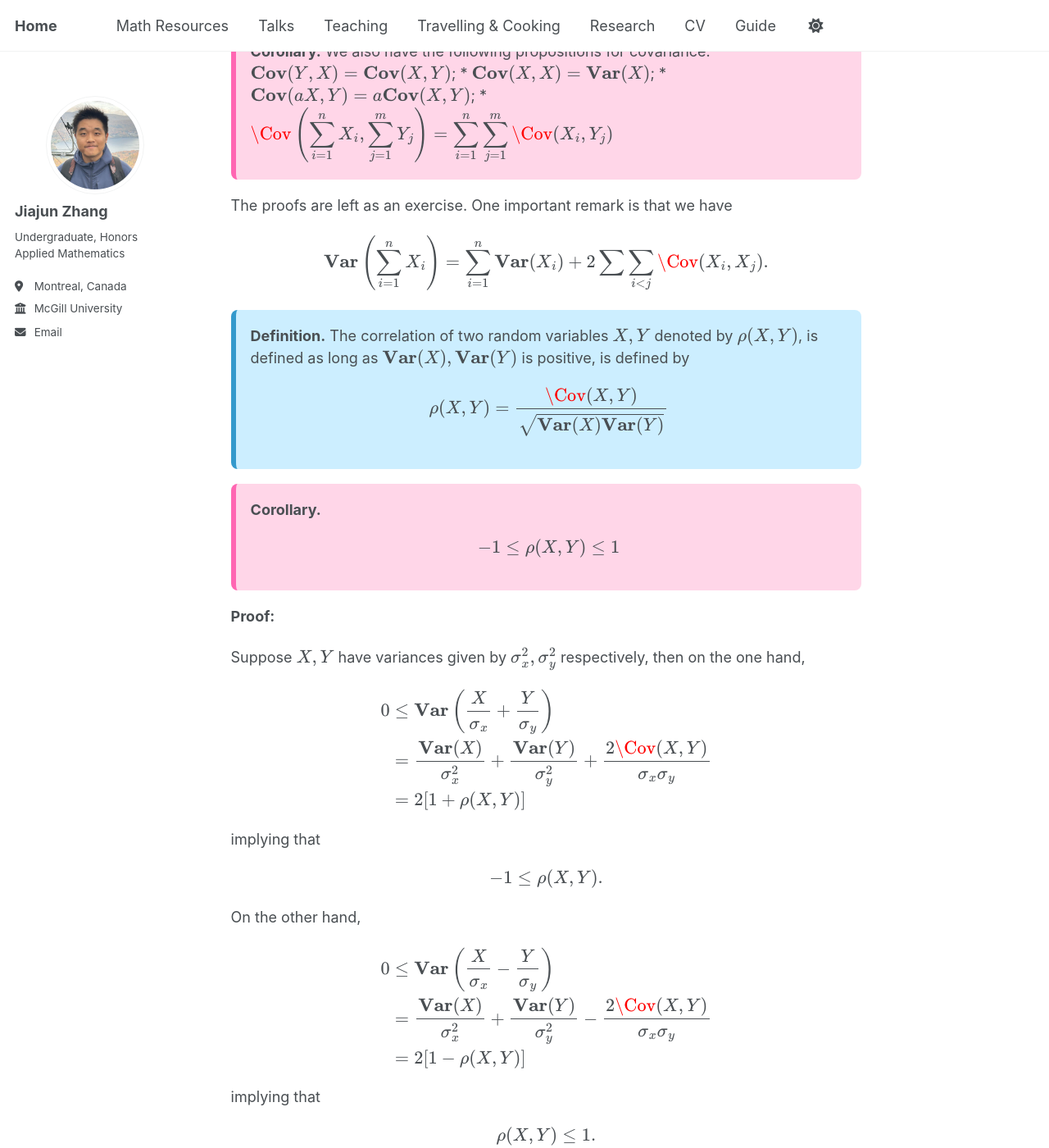
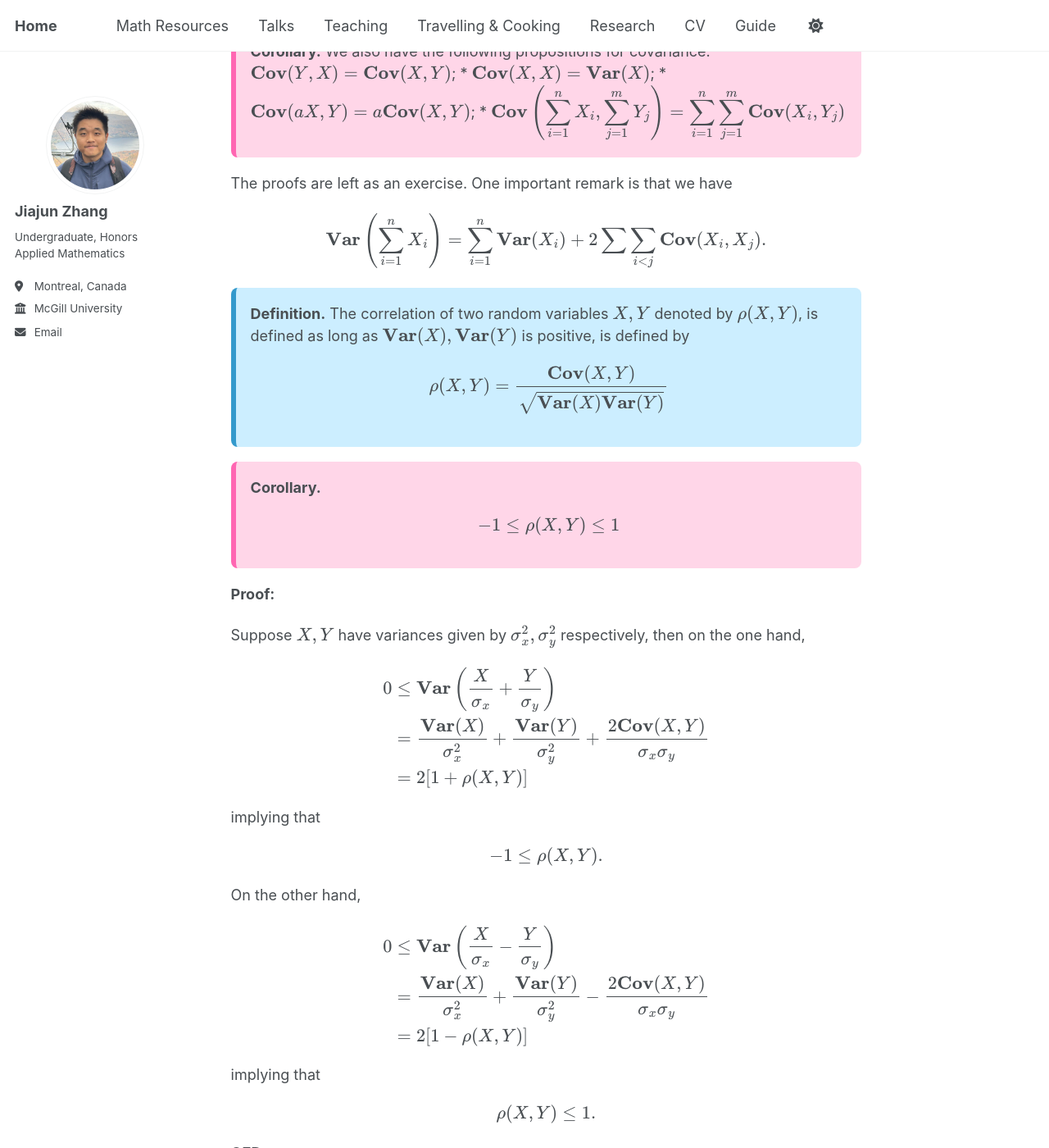
Before and after one commit to JohanssonRein/JohanssonRein.github.io, a Jekyll site: the page built from _publications/covar.md, in a window 1280 px wide and 1400 px high, scrolled down 684 px. Shown: the whole window at 82% size. Built offline with Jekyll 4.4.1, drawn with Linux system fonts in a browser that asks for light colours; some of the changed text lies outside the part shown.

Commit message:
Update covar.md

```diff
--- a/_publications/covar.md
+++ b/_publications/covar.md
@@ -50,7 +50,7 @@ So we have $\mathbb{E}(XY) = \mathbb{E}(X)\mathbb{E}(Y)$, which finishes the pro
 
 * $\mathbf{Cov}(aX,Y) = a \mathbf{Cov}(X,Y)$;
 
-* $\displaystyle{\Cov \left( \sum_{i=1}^n X_i, \sum_{j=1}^m Y_j \right) = \sum_{i=1}^n \sum_{j=1}^m \Cov(X_i,Y_j)}$
+* $\displaystyle{\mathbf{Cov} \left( \sum_{i=1}^n X_i, \sum_{j=1}^m Y_j \right) = \sum_{i=1}^n \sum_{j=1}^m \mathbf{Cov}(X_i,Y_j)}$
 </div>
 
 
@@ -59,7 +59,7 @@ So we have $\mathbb{E}(XY) = \mathbb{E}(X)\mathbb{E}(Y)$, which finishes the pro
 The proofs are left as an exercise. One important remark is that we have
 
 $$
-\mathbf{Var}\left( \sum_{i=1}^n X_i \right) = \sum_{i=1}^n \mathbf{Var}(X_i) + 2 \sum \sum_{i<j} \Cov(X_i,X_j).
+\mathbf{Var}\left( \sum_{i=1}^n X_i \right) = \sum_{i=1}^n \mathbf{Var}(X_i) + 2 \sum \sum_{i<j} \mathbf{Cov}(X_i,X_j).
 $$
 
 
@@ -67,7 +67,7 @@ $$
   <strong>Definition.</strong> The correlation of two random variables $X,Y$ denoted by $\rho(X,Y)$, is defined as long as $\mathbf{Var}(X), \mathbf{Var}(Y)$ is positive, is defined by
 
 $$
-\rho(X,Y) = \frac{\Cov(X,Y)}{\sqrt{\mathbf{Var}(X) \mathbf{Var}(Y)}}
+\rho(X,Y) = \frac{\mathbf{Cov}(X,Y)}{\sqrt{\mathbf{Var}(X) \mathbf{Var}(Y)}}
 $$
 </div>
 
@@ -86,7 +86,7 @@ Suppose $X,Y$ have variances given by $\sigma_x^2, \sigma_y^2$ respectively, the
 $$
 \begin{align*}
 0 &\leq \mathbf{Var} \left( \frac{X}{\sigma_x} + \frac{Y}{\sigma_y} \right)\\
-&= \frac{\mathbf{Var}(X)}{\sigma_x^2} + \frac{\mathbf{Var}(Y)}{\sigma_y^2} + \frac{2 \Cov(X,Y)}{\sigma_x \sigma_y} \\
+&= \frac{\mathbf{Var}(X)}{\sigma_x^2} + \frac{\mathbf{Var}(Y)}{\sigma_y^2} + \frac{2 \mathbf{Cov}(X,Y)}{\sigma_x \sigma_y} \\
 & = 2[1 + \rho(X,Y)]
 \end{align*}
 $$
@@ -102,7 +102,7 @@ On the other hand,
 $$
 \begin{align*}
 0 &\leq \mathbf{Var} \left( \frac{X}{\sigma_x} - \frac{Y}{\sigma_y} \right)\\
-&= \frac{\mathbf{Var}(X)}{\sigma_x^2} + \frac{\mathbf{Var}(Y)}{\sigma_y^2}  -\frac{2 \Cov(X,Y)}{\sigma_x \sigma_y} \\
+&= \frac{\mathbf{Var}(X)}{\sigma_x^2} + \frac{\mathbf{Var}(Y)}{\sigma_y^2}  -\frac{2 \mathbf{Cov}(X,Y)}{\sigma_x \sigma_y} \\
 & = 2[1 - \rho(X,Y)]
 \end{align*}
 $$
@@ -122,7 +122,7 @@ value of $\rho(X, Y)$ indicates that $Y$ tends to increase when $X$ does, wherea
   <strong>Example.</strong>  Let $X_1,X_2,\cdots,X_n$ be independent and identically distributed random variables having variance $\sigma^2$, show that
 
 $$
-\Cov(X_i - \overline{X}, \overline{X}) = 0
+\mathbf{Cov}(X_i - \overline{X}, \overline{X}) = 0
 
 $$
 where $\overline{X}$ is called the sample mean, denoted by
@@ -135,9 +135,9 @@ $$
 
 $$
 \begin{align*}
-\Cov(X_i - \overline{X}, \overline{X}) &= \Cov(X_i, \overline{X}) - \Cov(\overline{X}, \overline{X}) \\
-&= \Cov \left( X_i, \frac{1}{n} \sum_{j=1}^n X_j \right) - \mathbf{Var}(\overline{X}) \\
-& = \frac{1}{n} \sum_{j=1}^n \Cov(X_i,X_j) - \frac{\sigma^2}{n}\\
+\mathbf{Cov}(X_i - \overline{X}, \overline{X}) &= \mathbf{Cov}(X_i, \overline{X}) - \mathbf{Cov}(\overline{X}, \overline{X}) \\
+&= \mathbf{Cov} \left( X_i, \frac{1}{n} \sum_{j=1}^n X_j \right) - \mathbf{Var}(\overline{X}) \\
+& = \frac{1}{n} \sum_{j=1}^n \mathbf{Cov}(X_i,X_j) - \frac{\sigma^2}{n}\\
 & = \frac{\sigma^2}{n} - \frac{\sigma^2}{n} \\
 &=0.
 \end{align*}
@@ -186,10 +186,10 @@ So
 
 $$
 \begin{align*}
-\rho(X',Y') & = \frac{\Cov(X',Y')}{\sigma_{X'} \sigma_{Y'}}\\
+\rho(X',Y') & = \frac{\mathbf{Cov}(X',Y')}{\sigma_{X'} \sigma_{Y'}}\\
 & = \frac{\mathbb{E}[(X' - \mu_{X'})(Y' - \mu_{Y'})]}{\sigma_{X'} \sigma_{Y'}} \\
-& = \frac{ac \Cov(X,Y)}{\sigma_{X'} \sigma_{Y'}}\\
-& = \frac{ac\Cov(X,Y)}{(a\sigma_X)(c\sigma_Y)} \\
+& = \frac{ac \mathbf{Cov}(X,Y)}{\sigma_{X'} \sigma_{Y'}}\\
+& = \frac{ac\mathbf{Cov}(X,Y)}{(a\sigma_X)(c\sigma_Y)} \\
 & = \rho(X,Y).
 \end{align*}
 $$
@@ -270,7 +270,7 @@ $$
   <strong>Corollary.</strong> Let $X,Y$ be random variables, then
 
 $$
-\vert \Cov(X,Y) \vert \leq \sigma_{X} \cdot \sigma_{Y}
+\vert \mathbf{Cov}(X,Y) \vert \leq \sigma_{X} \cdot \sigma_{Y}
 $$
 
 where we define
```
